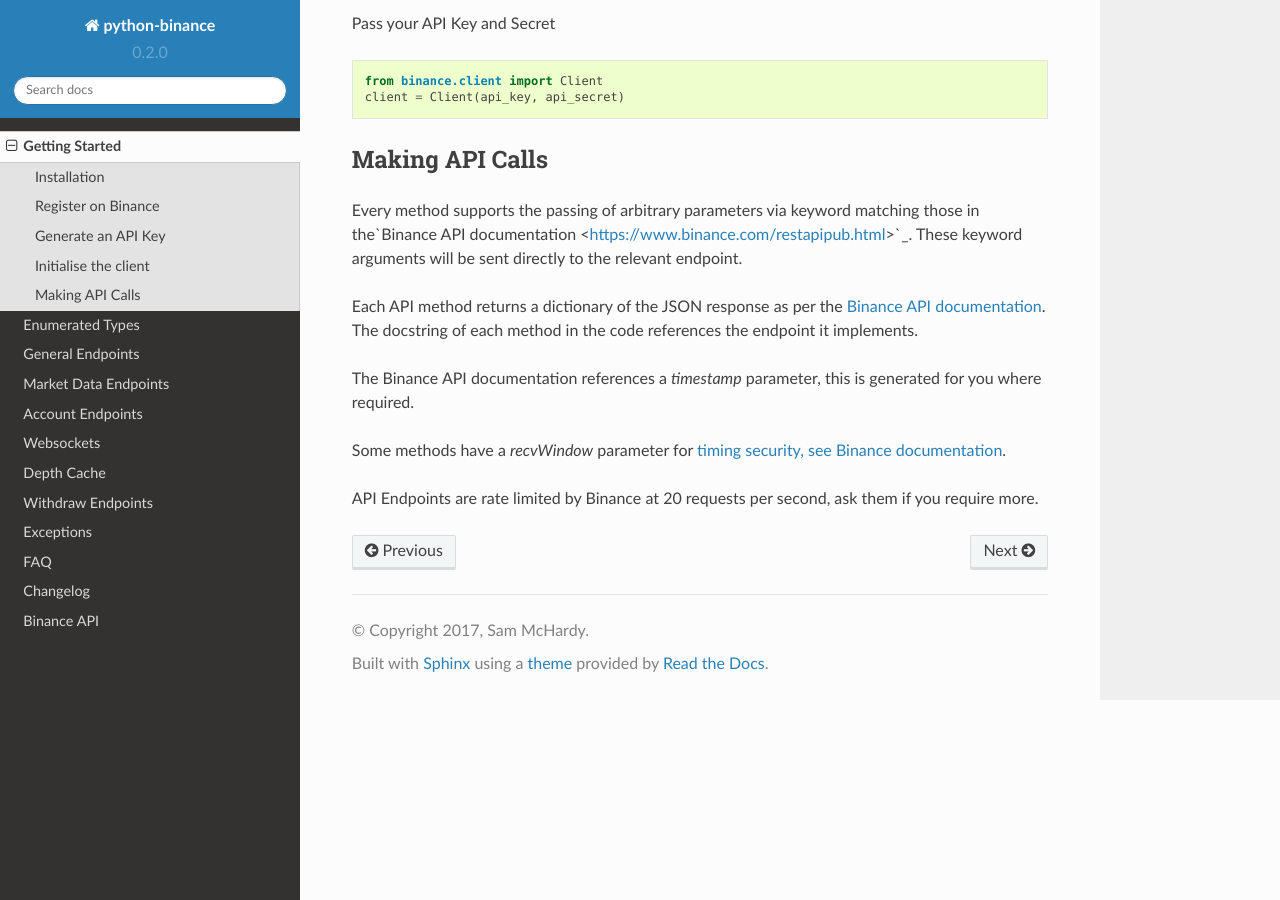
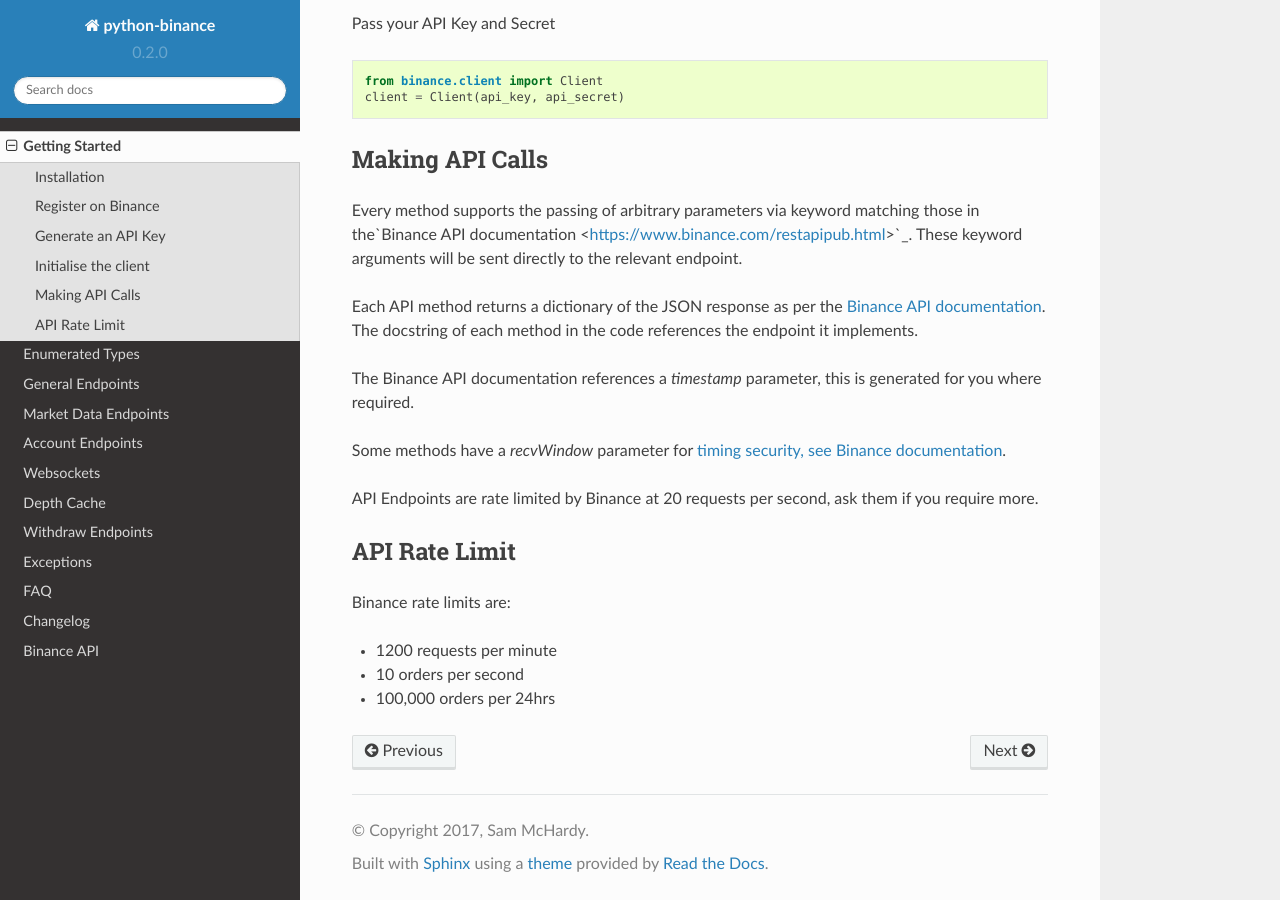
Before and after one commit to myroncaldwell/Binance_python, a Sphinx documentation site: the page built from docs/overview.rst, in a window 1280 px wide and 900 px high, scrolled down 584 px. Built offline with Sphinx 7.4.7 and the Read the Docs theme 2.0.0, drawn with Linux system fonts in a browser that asks for light colours; formulas are drawn with MathJax 3.

Commit message:
Update docs, add note about rate limits

```diff
--- a/PYPIREADME.rst
+++ b/PYPIREADME.rst
@@ -20,7 +20,7 @@ Welcome to python-binance v0.3.3
 .. image:: https://img.shields.io/pypi/pyversions/python-binance.svg
     :target: https://pypi.python.org/pypi/python-binance
 
-This is an unofficial Python wrapper for the `Binance exchange API v1 <https://www.binance.com/restapipub.html>`_. I am in no way affiliated with Binance, use at your own risk.
+This is an unofficial Python wrapper for the `Binance exchange REST API v1 <https://www.binance.com/restapipub.html>`_. I am in no way affiliated with Binance, use at your own risk.
 
 Source code
   https://github.com/sammchardy/python-binance
--- a/README.rst
+++ b/README.rst
@@ -20,7 +20,7 @@ Welcome to python-binance v0.3.3
 .. image:: https://img.shields.io/pypi/pyversions/python-binance.svg
     :target: https://pypi.python.org/pypi/python-binance
 
-This is an unofficial Python wrapper for the `Binance exchange API v1 <https://www.binance.com/restapipub.html>`_. I am in no way affiliated with Binance, use at your own risk.
+This is an unofficial Python wrapper for the `Binance exchange REST API v1 <https://www.binance.com/restapipub.html>`_. I am in no way affiliated with Binance, use at your own risk.
 
 Source code
   https://github.com/sammchardy/python-binance
--- a/docs/overview.rst
+++ b/docs/overview.rst
@@ -46,3 +46,12 @@ The Binance API documentation references a `timestamp` parameter, this is genera
 Some methods have a `recvWindow` parameter for `timing security, see Binance documentation <https://www.binance.com/restapipub.html#timing-security>`_.
 
 API Endpoints are rate limited by Binance at 20 requests per second, ask them if you require more.
+
+API Rate Limit
+--------------
+
+Binance rate limits are:
+
+- 1200 requests per minute
+- 10 orders per second
+- 100,000 orders per 24hrs
```
